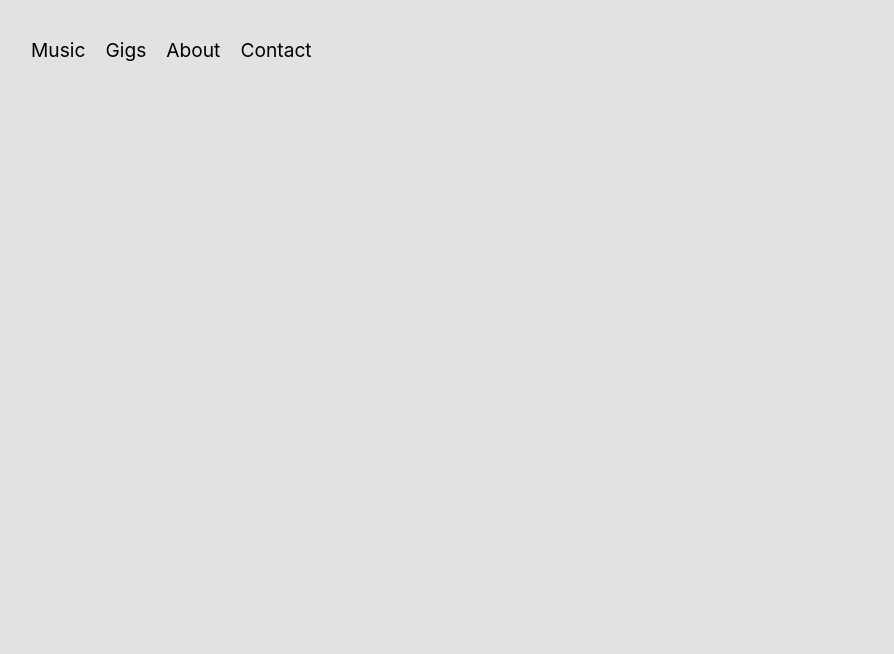
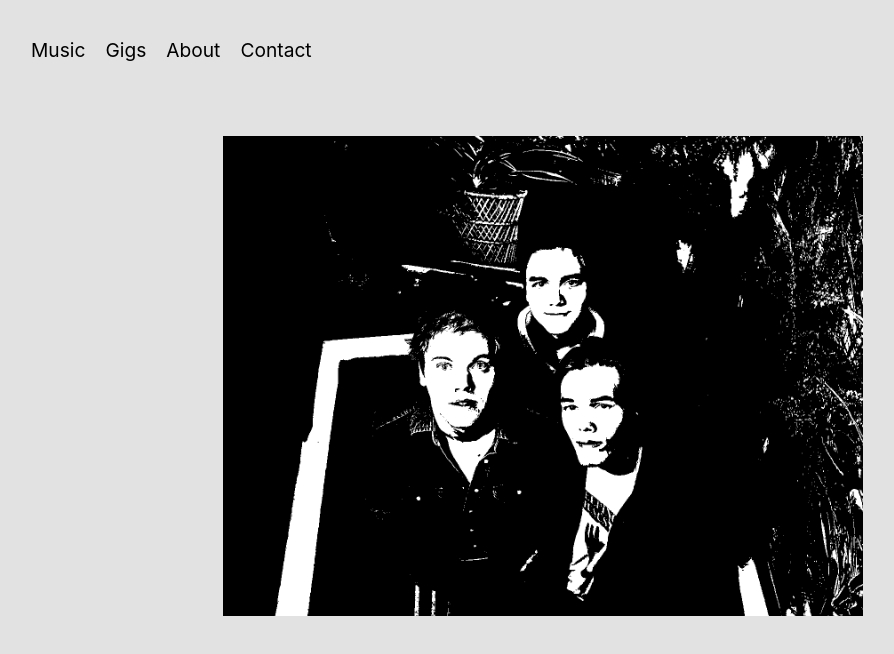
Before and after one commit to lukasasorensen/theshackletons, a React app: page / in a window 1280 px wide. Shown: the top 654 px of the page, without its empty margins (33-927 px from the left). Built offline with nearby package versions, Linux system fonts and the light colour scheme.

Commit message:
add background image

```diff
--- a/src/components/Home.js
+++ b/src/components/Home.js
@@ -6,6 +6,7 @@ import Music from './Music';
 import Gigs from './Gigs';
 import Contact from './Contact';
 import headerLinks from '../constants/headerLinks';
+import '../styles/Home.scss';
 
 export default class Home extends Component {
 	constructor(props) {
@@ -60,7 +61,7 @@ export default class Home extends Component {
 
 	render() {
 		return (
-			<div className="App">
+			<div className="home">
 				<Header headerLinks={headerLinks} handleHeaderLinkClick={this.openModal.bind(this)} />
 				<Modal
 					title="music.header.title"
@@ -98,6 +99,7 @@ export default class Home extends Component {
 				>
 					<Contact />
 				</Modal>
+                <div className="background-image"></div>
 			</div>
 		);
 	}
--- /dev/null
+++ b/src/styles/Home.scss
@@ -0,0 +1,22 @@
+@import "./variables.scss";
+
+.home {
+    display: flex;
+    justify-content: center;
+    vertical-align: middle;
+    width: 100vw;
+    height: 100vh;
+    position: fixed;
+    z-index: 1;
+    top: 0; left: 0;
+
+    .background-image {
+        display: block;
+        background: url('../assets/shackletons-edited.png');
+        background-size: contain;
+        background-repeat: no-repeat;
+        margin-top: 17vh;
+        height: 60vh;
+        width: 60vw;
+    }
+}
--- a/src/styles/Modal.scss
+++ b/src/styles/Modal.scss
@@ -3,7 +3,6 @@
 $modal-border-color: rgb(48, 48, 48);
 $modal-border: 2px solid $modal-border-color;
 $modal-bg: #ccc;
-$mobileMax: 715px;
 $headerHeight: 25px;
 
 .modal {
--- a/src/styles/variables.scss
+++ b/src/styles/variables.scss
@@ -1,2 +1,3 @@
 $primary-color: #65eb70;
 $background-color: #e2e2e2;
+$mobileMax: 715px;
```
Also changed, not shown: src/assets/shackletons-edited.png (added), src/assets/shackletons.jpg (added).
